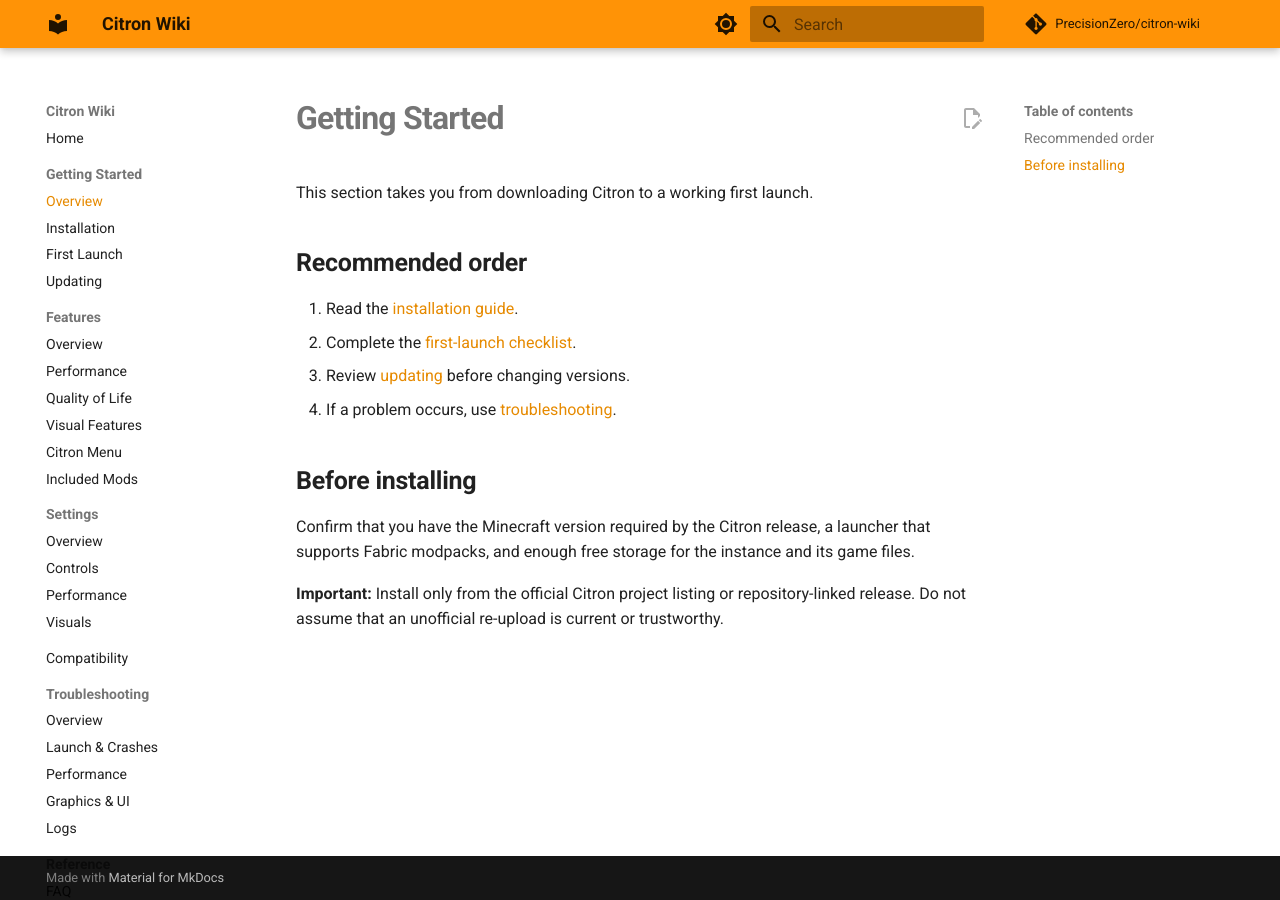
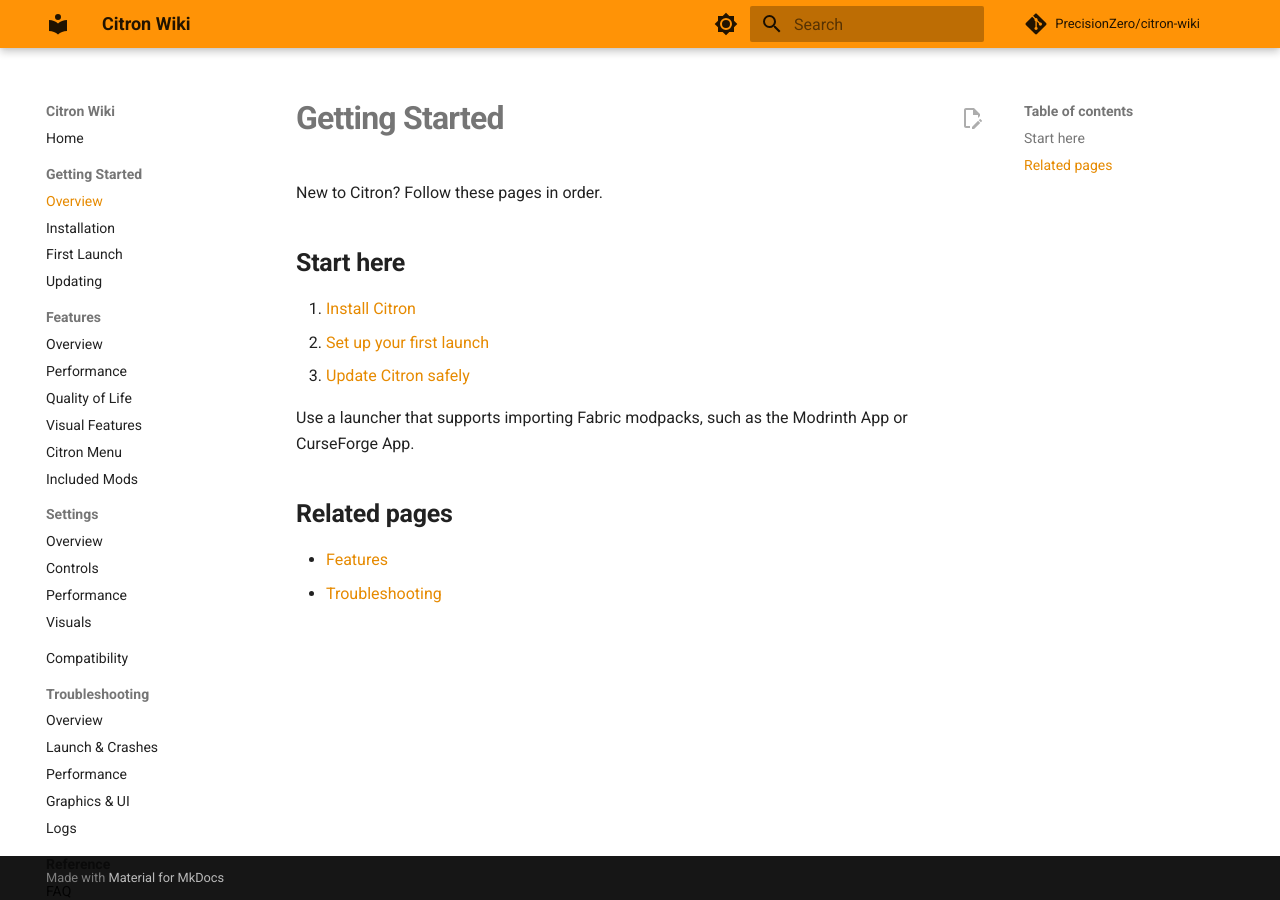
Before and after one commit to PrecisionZero/citron-wiki, an MkDocs documentation site: the page built from docs/getting-started/index.md, in a window 1280 px wide. Built offline with MkDocs 1.6.1 and Material for MkDocs 9.7.7, drawn with Linux system fonts in a browser that asks for light colours; comment, search, counter and statistics services are not loaded.

Commit message:
Refine wiki style: docs/getting-started/index.md

```diff
--- a/docs/getting-started/index.md
+++ b/docs/getting-started/index.md
@@ -1,16 +1,16 @@
 # Getting Started
 
-This section takes you from downloading Citron to a working first launch.
+New to Citron? Follow these pages in order.
 
-## Recommended order
+## Start here
 
-1. Read the [installation guide](installation.md).
-2. Complete the [first-launch checklist](first-launch.md).
-3. Review [updating](updating.md) before changing versions.
-4. If a problem occurs, use [troubleshooting](../troubleshooting/index.md).
+1. [Install Citron](installation.md)
+2. [Set up your first launch](first-launch.md)
+3. [Update Citron safely](updating.md)
 
-## Before installing
+Use a launcher that supports importing Fabric modpacks, such as the Modrinth App or CurseForge App.
 
-Confirm that you have the Minecraft version required by the Citron release, a launcher that supports Fabric modpacks, and enough free storage for the instance and its game files.
+## Related pages
 
-**Important:** Install only from the official Citron project listing or repository-linked release. Do not assume that an unofficial re-upload is current or trustworthy.
+- [Features](../features/index.md)
+- [Troubleshooting](../troubleshooting/index.md)
```
